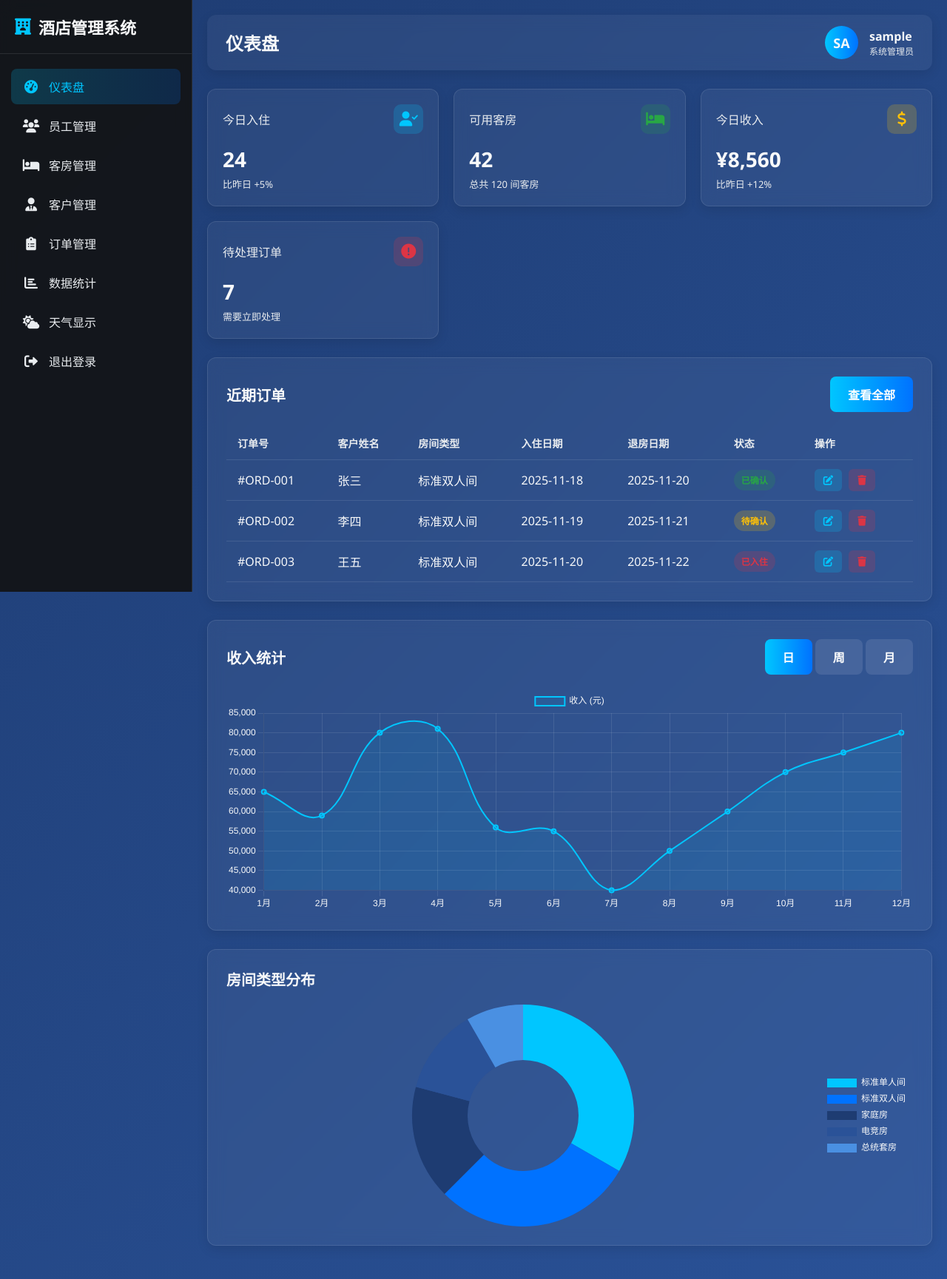
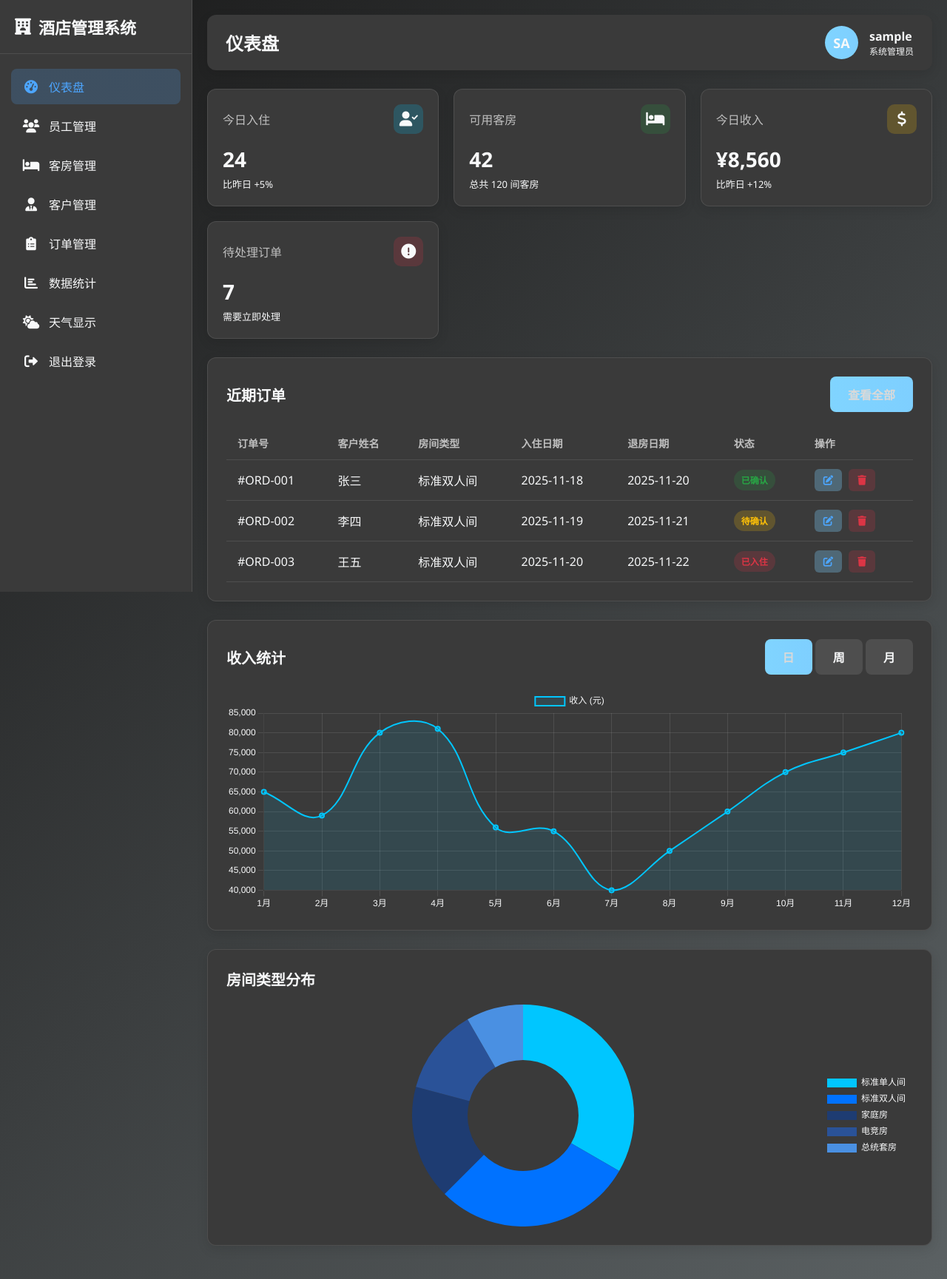
Before and after one commit to yinyiqing/python_class, a Flask app: page /dashboard in a window 1280 px wide. Shown: the whole page at 74% size. Run offline with Flask 3, Linux system fonts and the light colour scheme; the visitor is signed in with stand-in values (Sample User, id 1).

Commit message:
Add files via upload

```diff
--- a/static/css/style.css
+++ b/static/css/style.css
@@ -1,20 +1,60 @@
-/* 全局变量和基础样式 */
+/* dark */
 :root {
-    --primary: #1a73e8;
-    --primary-dark: #0d47a1;
-    --secondary: #2d3748;
-    --accent: #00c6ff;
-    --light: #f8f9fa;
-    --dark: #121212;
-    --success: #28a745;
-    --warning: #ffc107;
-    --danger: #dc3545;
-    --gray: #6c757d;
-    --gray-light: #e9ecef;
+    --color-primary: #5B6163;
+    --color-primary-dark: #1a1a1a;
+    --color-secondary: #3a3a3a;
+    --color-accent: #4da6ff;
+    --color-light: #f8f9fa;
+    --color-dark: #d9d9d9;
+    --color-success: #28a745;
+    --color-warning: #ffc107;
+    --color-danger: #dc3545;
+    --color-gray: #6c757d;
+    --color-gray-light: #bfbfbf;
+    --color-blue-light: #80d4ff;
+    --color-blue-dark: #7ecfff;
+    --color-notice: #00c6ff;
     --sidebar-width: 260px;
     --header-height: 70px;
 }
 
+/* light */
+[data-theme="light"] {
+    --color-primary: #ffffff;
+    --color-primary-dark: #f8f1f3;
+    --color-secondary: #f5f5f5;
+    --color-accent: #e8c9ce;
+    --color-light: #2c2c2c;
+    --color-dark: #1a1a1a;
+    --color-success: #28a745;
+    --color-warning: #ffc107;
+    --color-danger: #dc3545;
+    --color-gray: #6c757d;
+    --color-gray-light: #555555;
+    --color-blue-light: #e8c9ce;
+    --color-blue-dark: #f5dde0;
+    --color-notice: #E8C9CE;
+}
+
+/* red */
+[data-theme="red"] {
+    --color-primary: #5a0000;
+    --color-primary-dark: #3a0000;
+    --color-secondary: #660000;
+    --color-accent: #e57373;
+    --color-light: #ffffff;
+    --color-dark: #121212;
+    --color-success: #4caf50;
+    --color-warning: #ff9800;
+    --color-danger: #f44336;
+    --color-gray: #6c757d;
+    --color-gray-light: #bfbfbf;
+    --color-blue-light: #e57373;
+    --color-blue-dark: #ef9a9a;
+    --color-notice: #e57373;
+}
+
+/*全局*/
 * {
     margin: 0;
     padding: 0;
@@ -23,13 +63,13 @@
 }
 
 body {
-    background: linear-gradient(135deg, #1e3c72 0%, #2a5298 100%);
-    color: var(--light);
+    background: linear-gradient(135deg, var(--color-primary-dark), var(--color-primary));
+    color: var(--color-light);
     min-height: 100vh;
     overflow-x: hidden;
 }
 
-/* 主界面布局 */
+/* 布局容器 */
 .container {
     display: flex;
     min-height: 100vh;
@@ -40,10 +80,18 @@ body {
     width: 100%;
 }
 
-/* 侧边栏样式 */
+.theme-notice {
+    font-size: 14px;
+    font-weight: 500;
+    margin-bottom: 15px;
+    color: var(--color-notice);
+    transition: color 0.3s;
+}
+
+/*侧边栏*/
 .sidebar {
     width: var(--sidebar-width);
-    background: rgba(18, 18, 18, 0.9);
+    background: var(--color-secondary);
     backdrop-filter: blur(10px);
     height: 100vh;
     position: fixed;
@@ -81,7 +129,7 @@ body {
         display: flex;
         align-items: center;
         padding: 12px 15px;
-    color: var(--gray-light);
+        color: var(--color-light);
         text-decoration: none;
         border-radius: 8px;
         transition: all 0.3s;
@@ -95,33 +143,32 @@ body {
             text-align: center;
         }
 
-.nav-links a:hover, .nav-links a.active {
-    background: rgba(255, 255, 255, 0.1);
-    color: white;
+        .nav-links a:hover,
+        .nav-links a.active {
+            background: linear-gradient(to right, rgba(77,166,255,0.2), rgba(77,166,255,0.2));
+            color: var(--color-accent);
         }
 
-.nav-links a.active {
-    background: linear-gradient(to right, rgba(0, 198, 255, 0.2), rgba(0, 114, 255, 0.2));
-    color: var(--accent);
-}
-
-/* 内容区域 */
+/*内容样式*/
 .content {
     margin-left: var(--sidebar-width);
     padding: 20px;
     width: calc(100% - var(--sidebar-width));
+    position: relative;
+    z-index: 1;
 }
 
+/*用户信息 */
 .header {
     display: flex;
     justify-content: space-between;
     align-items: center;
-    background: rgba(255, 255, 255, 0.05);
+    background: var(--color-secondary);
     backdrop-filter: blur(10px);
     padding: 15px 25px;
     border-radius: 12px;
     margin-bottom: 25px;
-    box-shadow: 0 5px 15px rgba(0, 0, 0, 0.1);
+    box-shadow: 0 5px 15px rgba(0,0,0,0.1);
 }
 
 .user-info {
@@ -134,18 +181,21 @@ body {
     width: 45px;
     height: 45px;
     border-radius: 50%;
-    background: linear-gradient(to right, #00c6ff, #0072ff);
+    background: linear-gradient(to right, var(--color-blue-light), var(--color-blue-dark));
     display: flex;
     align-items: center;
     justify-content: center;
     font-weight: bold;
     font-size: 18px;
+    transition: transform 0.3s, box-shadow 0.3s;
 }
 
-.user-avatar-dropdown {
-    position: relative;
+    .user-avatar:hover {
+        transform: scale(1.05);
+        box-shadow: 0 4px 12px rgba(0,0,0,0.3);
     }
 
+/* 下拉菜单 */
 .user-avatar-dropdown {
     position: relative;
     display: inline-block;
@@ -218,30 +266,7 @@ body {
         font-weight: 500;
     }
 
-.user-avatar:hover {
-    transform: scale(1.05);
-    box-shadow: 0 4px 12px rgba(0, 198, 255, 0.3);
-}
-
-.modal {
-    z-index: 2000;
-}
-
-.sidebar {
-    z-index: 100;
-}
-
-.content {
-    position: relative;
-    z-index: 1;
-}
-
-.header {
-    position: relative;
-    z-index: 100;
-}
-
-/* 卡片样式 */
+/*卡片*/
 .dashboard-cards {
     display: grid;
     grid-template-columns: repeat(auto-fill, minmax(280px, 1fr));
@@ -250,13 +275,14 @@ body {
 }
 
 .card {
-    background: rgba(255, 255, 255, 0.05);
+    background: var(--color-secondary);
     backdrop-filter: blur(10px);
     border-radius: 12px;
     padding: 20px;
-    box-shadow: 0 5px 15px rgba(0, 0, 0, 0.1);
-    border: 1px solid rgba(255, 255, 255, 0.1);
+    box-shadow: 0 5px 15px rgba(0,0,0,0.1);
+    border: 1px solid rgba(255,255,255,0.1);
     transition: transform 0.3s;
+    color: var(--color-light);
 }
 
     .card:hover {
@@ -273,7 +299,13 @@ body {
 .card-title {
     font-size: 16px;
     font-weight: 500;
-    color: var(--gray-light);
+    color: var(--color-gray-light);
+}
+
+.card-value {
+    font-size: 28px;
+    font-weight: 700;
+    margin-bottom: 5px;
 }
 
 .card-icon {
@@ -286,21 +318,16 @@ body {
     font-size: 20px;
 }
 
-.card-value {
-    font-size: 28px;
-    font-weight: 700;
-    margin-bottom: 5px;
-}
-
-/* 内容区块 */
+/*内容*/
 .content-section {
-    background: rgba(255, 255, 255, 0.05);
+    background: var(--color-secondary);
     backdrop-filter: blur(10px);
     border-radius: 12px;
     padding: 25px;
     margin-bottom: 25px;
-    box-shadow: 0 5px 15px rgba(0, 0, 0, 0.1);
-    border: 1px solid rgba(255, 255, 255, 0.1);
+    box-shadow: 0 5px 15px rgba(0,0,0,0.1);
+    border: 1px solid rgba(255,255,255,0.1);
+    color: var(--color-light);
 }
 
 .section-header {
@@ -328,16 +356,21 @@ table {
 th, td {
     padding: 12px 15px;
     text-align: left;
-    border-bottom: 1px solid rgba(255, 255, 255, 0.1);
+    border-bottom: 1px solid rgba(255,255,255,0.1);
 }
 
 th {
     font-weight: 600;
-    color: var(--gray-light);
+    color: var(--color-gray-light);
     font-size: 14px;
 }
 
-/* 状态标签 */
+td {
+    color: var(--color-light);
+}
+
+
+/*状态*/
 .status {
     display: inline-block;
     padding: 5px 10px;
@@ -348,25 +381,25 @@ th {
 
 .status-available {
     background: rgba(40, 167, 69, 0.2);
-    color: var(--success);
+    color: var(--color-success);
 }
 
 .status-occupied {
     background: rgba(220, 53, 69, 0.2);
-    color: var(--danger);
+    color: var(--color-danger);
 }
 
 .status-pending {
     background: rgba(255, 193, 7, 0.2);
-    color: var(--warning);
+    color: var(--color-warning);
 }
 
-/* 按钮样式 */
+/*按钮*/
 .btn {
     display: inline-block;
     padding: 12px 24px;
-    background: linear-gradient(to right, #00c6ff, #0072ff);
-    color: white;
+    background: linear-gradient(to right, var(--color-blue-light), var(--color-blue-dark));
+    color: var(--color-dark);
     border: none;
     border-radius: 8px;
     font-size: 16px;
@@ -378,40 +411,40 @@ th {
 
 .btn:hover {
     transform: translateY(-2px);
-    box-shadow: 0 5px 15px rgba(0, 0, 0, 0.3);
+    box-shadow: 0 5px 15px rgba(0,0,0,0.3);
 }
 
 .btn-secondary {
-    background: rgba(255, 255, 255, 0.1);
-    color: white;
+    background: rgba(255,255,255,0.1);
+    color: var(--color-light);
 }
 
 .action-btn {
     padding: 6px 12px;
     border: none;
     border-radius: 6px;
-    background: rgba(255, 255, 255, 0.1);
-    color: white;
+    background: rgba(126, 207, 255, 0.2);
+    color: var(--color-blue-dark);
     cursor: pointer;
     margin-right: 5px;
     transition: all 0.3s;
 }
 
     .action-btn:hover {
-    background: rgba(255, 255, 255, 0.2);
+        background: rgba(126, 207, 255, 0.3);
     }
 
     .action-btn.edit {
-    background: rgba(0, 198, 255, 0.2);
-    color: var(--accent);
+        background: rgba(126, 207, 255, 0.3);
+        color: var(--color-accent);
     }
 
     .action-btn.delete {
-    background: rgba(220, 53, 69, 0.2);
-    color: var(--danger);
+        background: rgba(220,53,69,0.2);
+        color: var(--color-danger);
     }
 
-/* 模态框样式 */
+/*模态*/
 .modal {
     display: none;
     position: fixed;
```
Also changed, not shown: other parts of static/css/style.css (+68 -80 lines). Lines whose indentation alone changed are shown as unchanged.
